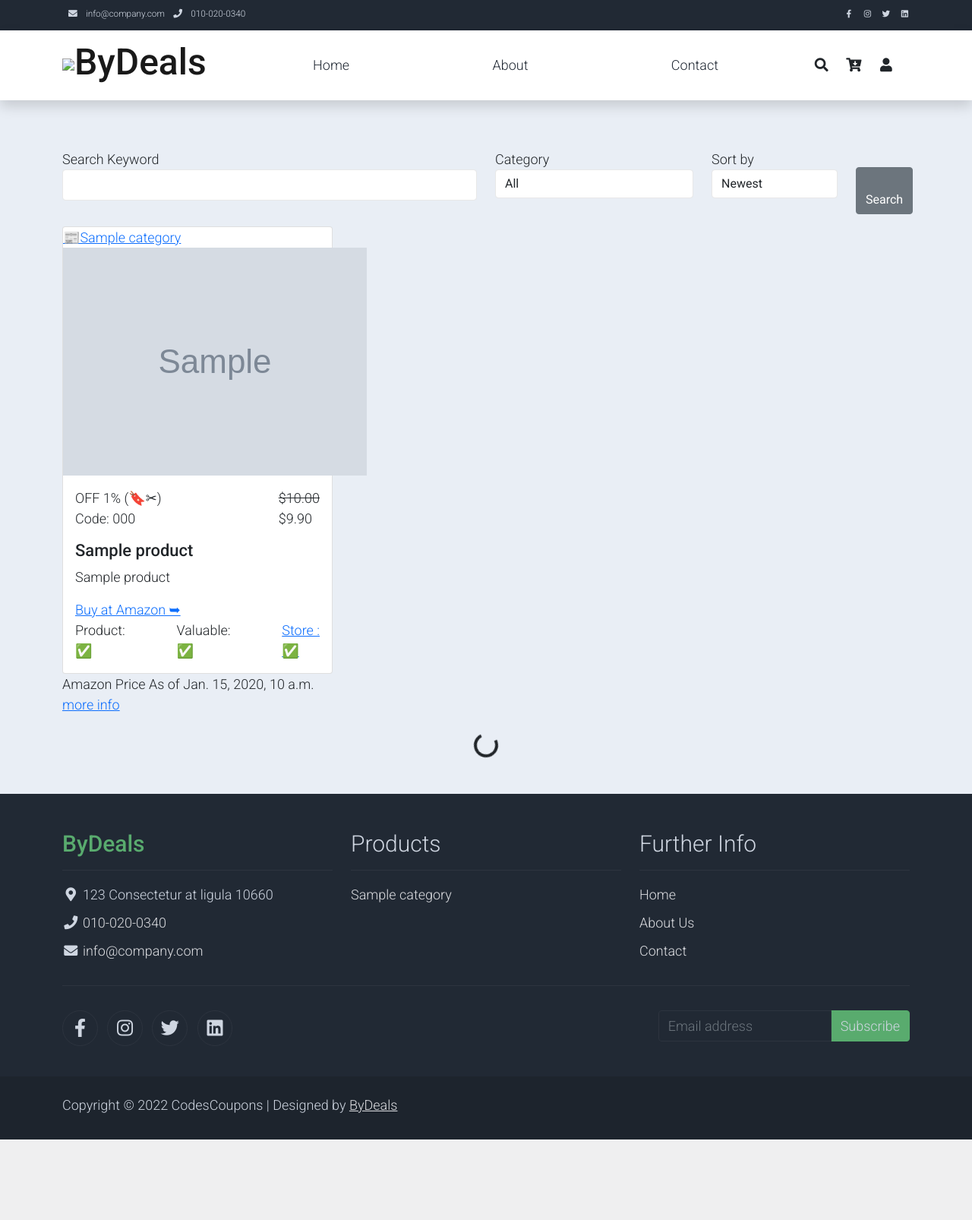
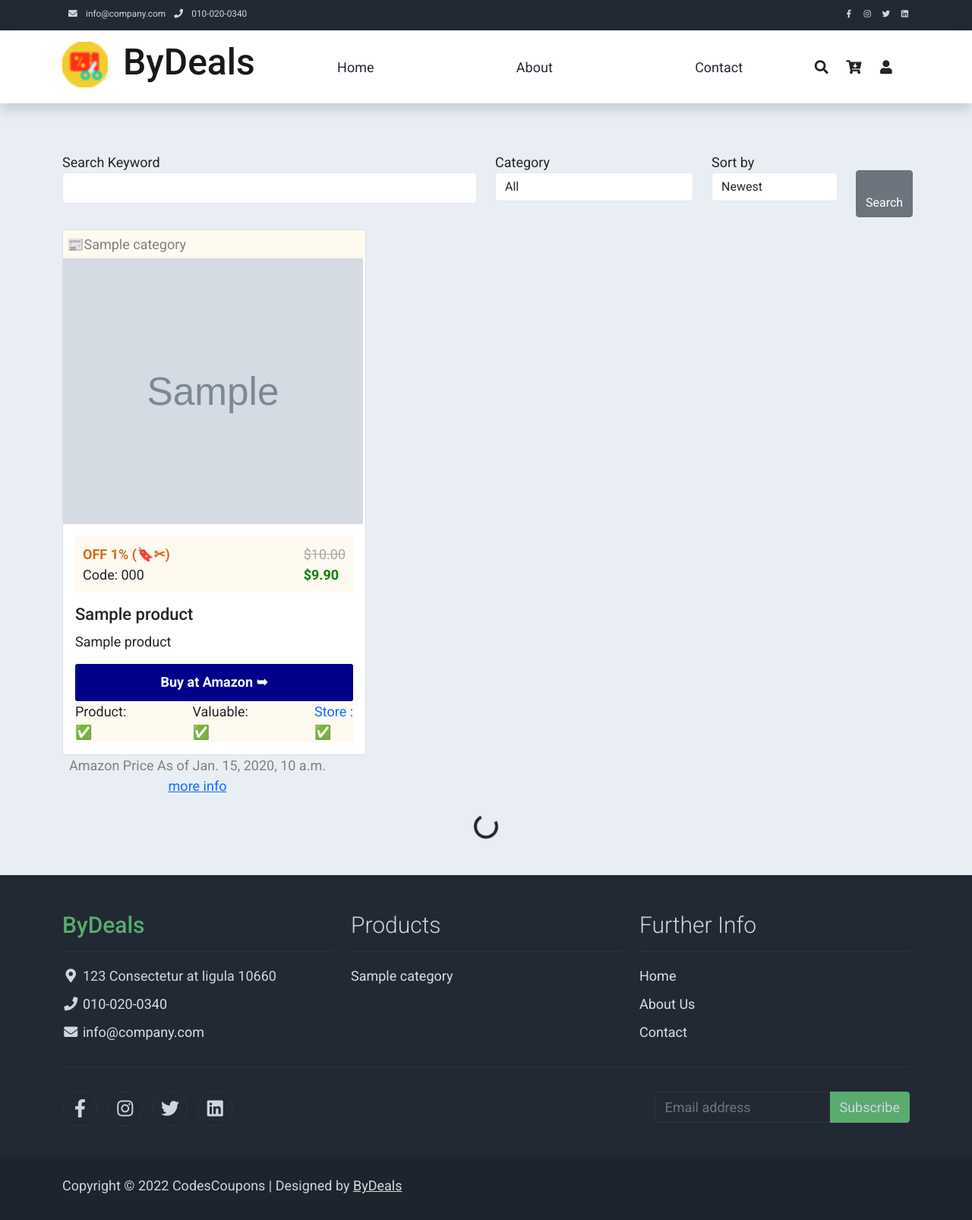
Before and after one commit to razzaghi/django-shop-dockerize, a Django app: page / in a window 1280 px wide. Shown: the whole page at 76% size. Before the commit the page ends 1500 px from the top, so only its background shows below. Run offline with Django 3.2, Linux system fonts and the light colour scheme; tables that the repository leaves empty hold one stand-in row (values such as "Sample post"); grey boxes marked "Sample" are stand-in pictures; some libraries are stand-ins or nearby versions.

Commit message:
staticfiles to static change

```diff
--- a/product/models.py
+++ b/product/models.py
@@ -57,8 +57,11 @@ class Product(models.Model):
     agent_tag = models.CharField(max_length=30, null=True, blank=True)
     agent_username = models.CharField(max_length=30, null=True, blank=True)
 
+    @property
     def total_discount(self):
         return int(min(100,self.off_percent + (100-self.off_percent)*(self.discount_percent + self.coupon_off_percent)/100))
+
+    #total_discount = property(_total_discount)
 
     def total_discount_str(self):
         m_str = ''
@@ -68,7 +71,7 @@ class Product(models.Model):
         return m_str
 
     def final_price(self):
-        return format((100-self.total_discount()) * self.old_price / 100,',.2f')
+        return format((100-self.total_discount) * self.old_price / 100,',.2f')
 
     def disp_image(self):
         return self.image.url if self.image else self.image_url
--- a/product/views.py
+++ b/product/views.py
@@ -1,4 +1,5 @@
 import json
+
 from django.http import JsonResponse
 from django.shortcuts import render
 # Create your views here.
@@ -7,21 +8,18 @@ from django.views.generic import ListView
 
 from product.models import Product, Category
 
-
 class MOptions:
-    def __int__(self, value, text):
+    def __int__(self,value, text):
         self.value = value
         self.text = text
 
-
-sorts = [['new', 'Newest'],
-         ['name', 'Name'],
-         ['price_low', 'Price low'],
-         ['price_high', 'Price high'],
-         ['discount_high', 'Discount high'],
-         ['p_score_high', 'Score high'],
+sorts = [['new','Newest'],
+         ['name','Name'],
+         ['price_low','Price low'],
+         ['price_high','Price high'],
+         ['discount_high','Discount high'],
+         ['p_score_high','Score high'],
          ]
-
 
 def home(request):
     products = Product.objects.all()
@@ -166,14 +164,12 @@ def submit_product(request):
 def about(request):
     return render(request, 'about.html', {})
 
-
 def more_info(request):
     return render(request, 'more_info.html', {})
 
 
 def contact(request):
     return render(request, 'contact.html', {})
-
 
 class HomeView(ListView):
     model = Product
@@ -182,34 +178,33 @@ class HomeView(ListView):
     context_object_name = 'products'
 
     def get_queryset(self):
-        qs = super().get_queryset()
-        # return qs
-        if self.request.GET:
-            kwargs = {}
-            self.q = self.request.GET.get("q", '')
-            self.selected_category = self.request.GET.get("category", 0)
-            self.selected_category = int(self.selected_category) if self.selected_category != '' else 0
-            if self.q != '':
-                kwargs['name__icontains'] = self.q
-            if self.selected_category > 0:
-                kwargs['category_id'] = int(self.selected_category)
-            qs = qs.filter(**kwargs)
-        self.sort = self.request.GET.get("sort", "new").lower()
-        if self.sort == "new":
-            return qs.order_by("-create_date")
-        elif self.sort == "name":
-            print("============== Name ================")
-            return qs.order_by("name", "-create_date")
-        elif self.sort == "price_low":
-            return qs.order_by("old_price", "-create_date")
-        elif self.sort == "price_high":
-            return qs.order_by("-old_price", "-create_date")
-        elif self.sort == "p_score_low":
-            return qs.order_by("-p_score", "-create_date")
-        elif self.sort == "discount_high":
-            return qs.order_by("-discount_percent", "-off_percent", "-coupon_off_percent", "-create_date")
+       qs = super().get_queryset()
+       #return qs
+       if self.request.GET:
+           kwargs = {}
+           self.q = self.request.GET.get("q", '')
+           self.selected_category = self.request.GET.get("category", 0)
+           self.selected_category = int(self.selected_category) if self.selected_category != '' else 0
+           if self.q != '':
+               kwargs['name__icontains'] = self.q
+           if self.selected_category > 0:
+               kwargs['category_id'] = int(self.selected_category)
+           qs = qs.filter(**kwargs)
+       self.sort = self.request.GET.get("sort", "new").lower()
+       if self.sort == "new":
+           qs = qs.order_by("-create_date")
+       elif self.sort == "name":
+           qs = qs.order_by("name","-create_date")
+       elif self.sort == "price_low":
+           qs = qs.order_by("old_price","-create_date")
+       elif self.sort == "price_high":
+           qs = qs.order_by("-old_price","-create_date")
+       elif self.sort == "p_score_low":
+           qs = qs.order_by("-p_score","-create_date")
+       elif self.sort == "discount_high":
+           qs = qs.order_by("-discount_percent","-off_percent","-coupon_off_percent","-create_date")
 
-        return qs
+       return qs
 
     def get_context_data(self, **kwargs):
         self.selected_category = 0
--- a/static/assets/css/custom.css
+++ b/static/assets/css/custom.css
@@ -1,3 +1,85 @@
 /*
 Custom Css
 */
+.color-dot-blue {
+    color: chocolate;
+    font-size: xx-large;
+    font-weight: bolder;
+}
+img.card__image {
+    max-height: 350px;
+    min-height: 350px;
+    min-width: 395px;
+    max-width: 395px;
+}
+
+.card-main {
+    min-width: 400px;
+    max-width: 400px;
+}
+.rating{
+    background: floralwhite;
+}
+.link-no-line{
+    text-decoration: none;
+}
+
+.off-price {
+    background: floralwhite;
+    padding: 10px;
+}
+.old-price{
+    color: darkgray;
+}
+.final-price{
+    font-weight: bolder ;
+    color: green;
+}
+ .button{
+    border-radius: 3px;
+    background: darkblue;
+    color: white;
+    padding: 0.4em 1em;
+    border: 0;
+    line-height: 1.6;
+    display: inline-block;
+    font-family: inherit;
+    cursor: pointer;
+    text-decoration: none;
+    transition: all 0.2s ease;
+    box-shadow: 0px 0px 0px -7px rgb(0 0 0 / 0%);
+}
+ .offer_button {
+    font-weight: 700;
+    font-size: 16px;
+    width: 100%;
+    padding: 10px;
+    text-align: center;
+}
+ .price{
+    width: fit-content;
+ }
+ .category{
+     padding: 5px;
+     background: floralwhite;
+     color: gray;
+ }
+.card_more_info{
+    color: gray;
+    text-align: center;
+    margin-top: 0px;
+}
+.more_info{
+    padding-left: 25%;
+    padding-right: 25%;
+    padding-top: 30px;
+}
+.logo-img{
+    padding-right: 20px;
+    min-width: 80px;
+    max-width: 80px;
+}
+.logo-text{
+    color: #fd7e14;
+
+}
--- a/static/assets/css/templatemo.css
+++ b/static/assets/css/templatemo.css
@@ -32,7 +32,6 @@ Table of contents
 body, ul, li, p, a, label, input, div {
   font-family: 'Roboto', sans-serif;
   font-size: 18px !important;
-  font-weight: 300 !important;
 }
 .h1 {
   font-family: 'Roboto', sans-serif;
```
Also changed, not shown: static/assets/favicon.ico (added), 1 other file.
